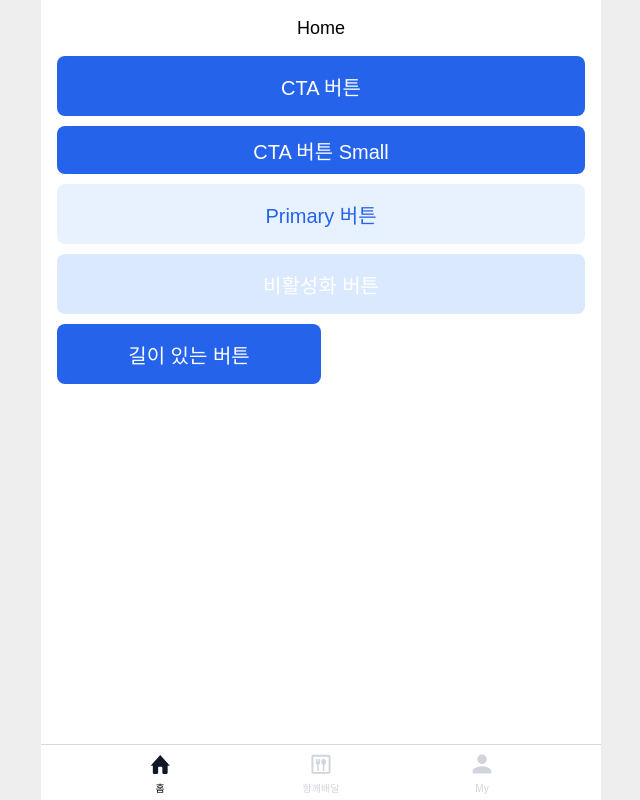
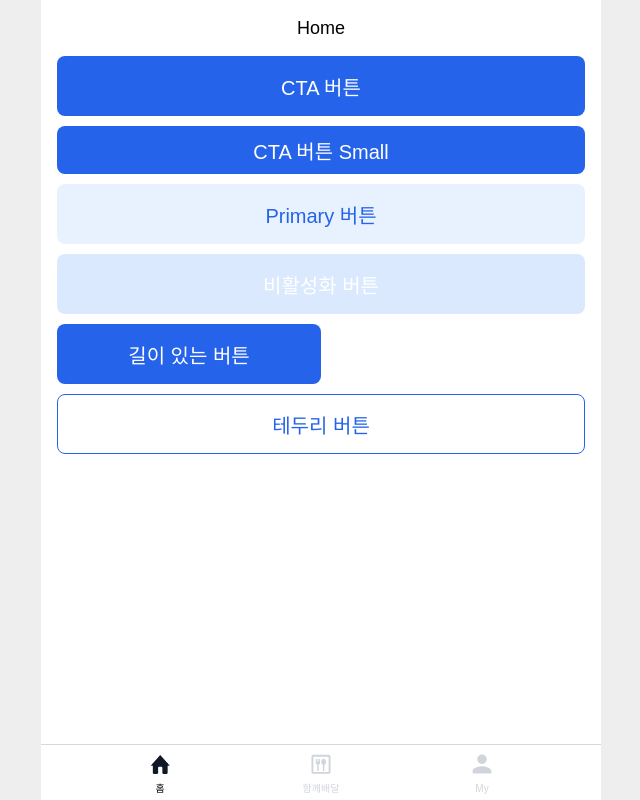
Before and after one commit to FC-Chilli-Bubble/front-officener, a React (Vite) app: page / in a window 1280 px wide. Shown: the whole page, without its empty margins (319-959 px from the left). Built offline with nearby package versions, Linux system fonts and the light colour scheme; a web font is replaced by a local one.

Commit message:
💄 Design: OutlineButton  컴포넌트 추가

```diff
--- /dev/null
+++ b/src/components/Common/OutlineButton.tsx
@@ -0,0 +1,49 @@
+import { styled } from "styled-components";
+
+type ButtonSize = "small" | "normal";
+
+type TOutlineButtonProps = {
+  size?: ButtonSize;
+  title: string;
+  width?: string;
+  disabled?: boolean;
+  onClick: () => void;
+};
+
+const OutlineButton = ({ size = "normal", title, width = '100%', disabled = false, onClick }: TOutlineButtonProps) => {
+  return (
+    <StyledButton size={size} title={title} width={width} disabled={disabled} onClick={onClick}>
+      {title}
+    </StyledButton>
+  );
+};
+
+const StyledButton = styled.button<TOutlineButtonProps>`
+  outline: none;
+  border: 1px solid ${({ theme }) => theme.colors.ctaColor};
+  border-radius: 8px;
+  width: ${({ width }) => width};
+  height: ${({ size }) => size === "normal" ? '60px' : '48px'};
+  padding: 0 24px;
+  display: flex;
+  justify-content: center;
+  align-items: center;
+  background-color: ${({ theme }) => theme.colors.white};
+  font-size: 20px;
+  color: ${({ theme }) => theme.colors.ctaColor};
+  cursor: pointer;
+
+  &:hover {
+    background-color: #E7F2FE80;
+  }
+
+  &:active {
+    background-color: #D4E3FBBF;
+  }
+
+  &:disabled {
+   opacity: 0.4;
+  }
+`;
+
+export default OutlineButton;
--- a/src/pages/Home/Home.tsx
+++ b/src/pages/Home/Home.tsx
@@ -2,6 +2,7 @@ import { styled } from "styled-components";
 
 import Header from "@/components/Common/Header";
 import Button from "@/components/Common/Button";
+import OutlineButton from "@/components/Common/OutlineButton";
 
 const Home = () => {
 
@@ -14,6 +15,7 @@ const Home = () => {
         <Button type="primary" title="Primary 버튼" onClick={() => { console.log("click test"); }} />
         <Button title="비활성화 버튼" disabled onClick={() => { console.log("click test"); }} />
         <Button title="길이 있는 버튼" width="50%" onClick={() => { console.log("click test"); }} />
+        <OutlineButton title="테두리 버튼" onClick={() => { console.log("click test"); }} />
       </StyledContainer>
     </>
   );
```
